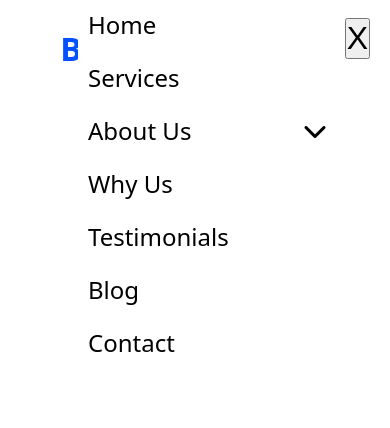
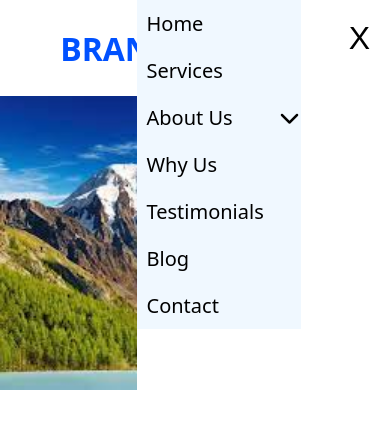
Before and after one commit to namiqabasov/BRAND-Navbar, a plain HTML site: page index.html in a window 390 px wide. Both pictures are taken after a click on the button 312 px from the left and 48 px from the top of the page. Drawn offline with Linux system fonts and the light colour scheme.

Commit message:
yeni tapsiriiq

```diff
--- a/index.html
+++ b/index.html
@@ -55,6 +55,9 @@
           <button class="btn-bar"><i class="fa-solid fa-bars"></i></button>
         </div>
       </nav>
+      <div class="divimg">
+        <img src="img/indir.jfif" alt="" />
+      </div>
     </div>
 
     <script src="app.js"></script>
--- a/style.css
+++ b/style.css
@@ -21,7 +21,8 @@ ul {
   max-width: 100%;
   margin: auto;
   display: flex;
-  justify-content: center;
+  flex-direction: column;
+  align-items: center;
 }
 nav {
   display: flex;
@@ -46,10 +47,13 @@ a {
   transform: rotateZ(90deg);
   margin-left: 10px;
 }
+.Select-ulTag{
+  background-color: aliceblue;
+}
 .Select-ulTag > ul {
   font-size: 16px;
   transition: 1s;
-
+  background-color: aliceblue;
   display: flex;
   align-items: center;
   gap: 30px;
@@ -57,15 +61,7 @@ a {
 .myBtn {
   display: none;
 }
-#Links #About {
-  position: relative;
-}
 
-#About > a {
-  padding-bottom: 20px;
-  margin-top: 20px;
-
-}
 
 .initial-scale {
   width: 200px;
@@ -73,7 +69,6 @@ a {
   display: none;
   position: absolute;
   background-color: white;
-
 }
 
 .initial-scale > li:hover,
@@ -91,7 +86,16 @@ a {
   background-color: white;
 }
 .btn-remov {
+  border: 0;
+  background: none;
   display: none;
+}
+
+.divimg{
+  width: 100%;
+}
+img{
+  width: 100%;
 }
 
 @media screen and (min-width: 1000px) {
@@ -132,22 +136,21 @@ a {
   }
   a {
     padding: 10px;
-    font-size: 24px;
+    font-size: 20px;
   }
 
   .displayClass {
     display: block;
-    width: 80%;
-    height: 100px;
+    width: 65%;
     position: fixed;
+    height: 1000px;
     right: 0;
+    top: 0;
     background-color: white;
   }
   .displayClass > ul {
     display: block;
-    width: 80%;
-    height: auto;
-    height: auto;
+    width: 65%;
   }
 
   .displayUl {
@@ -156,7 +159,7 @@ a {
     border-bottom: 3px solid rgb(0, 81, 255);
     left: 20px;
   }
-  .displayUl .myTop {
+  .myTop {
     transform: rotateZ(-90deg);
     margin-bottom: 10px;
   }
```
Also changed, not shown: img/indir.jfif (added).
